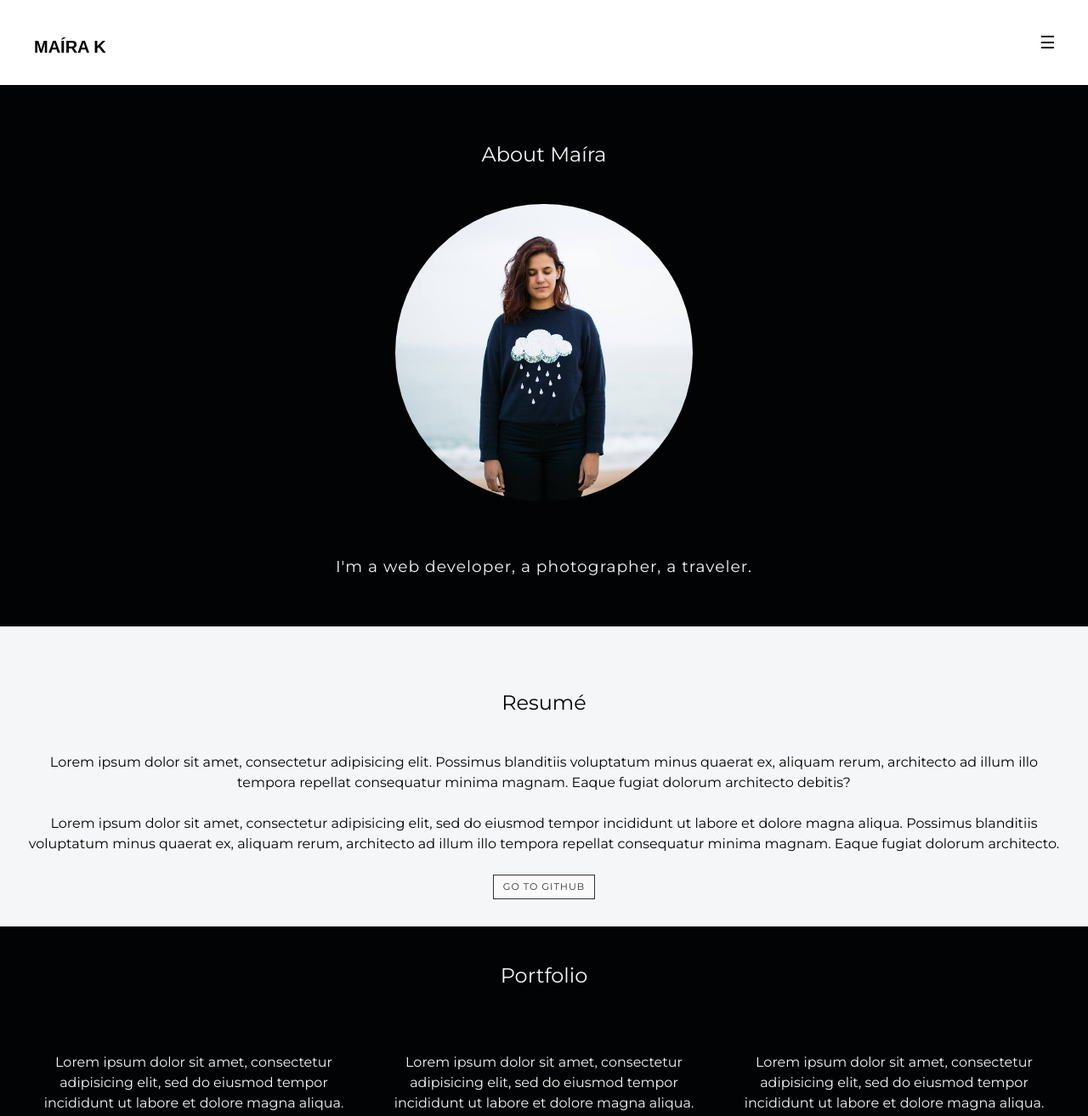
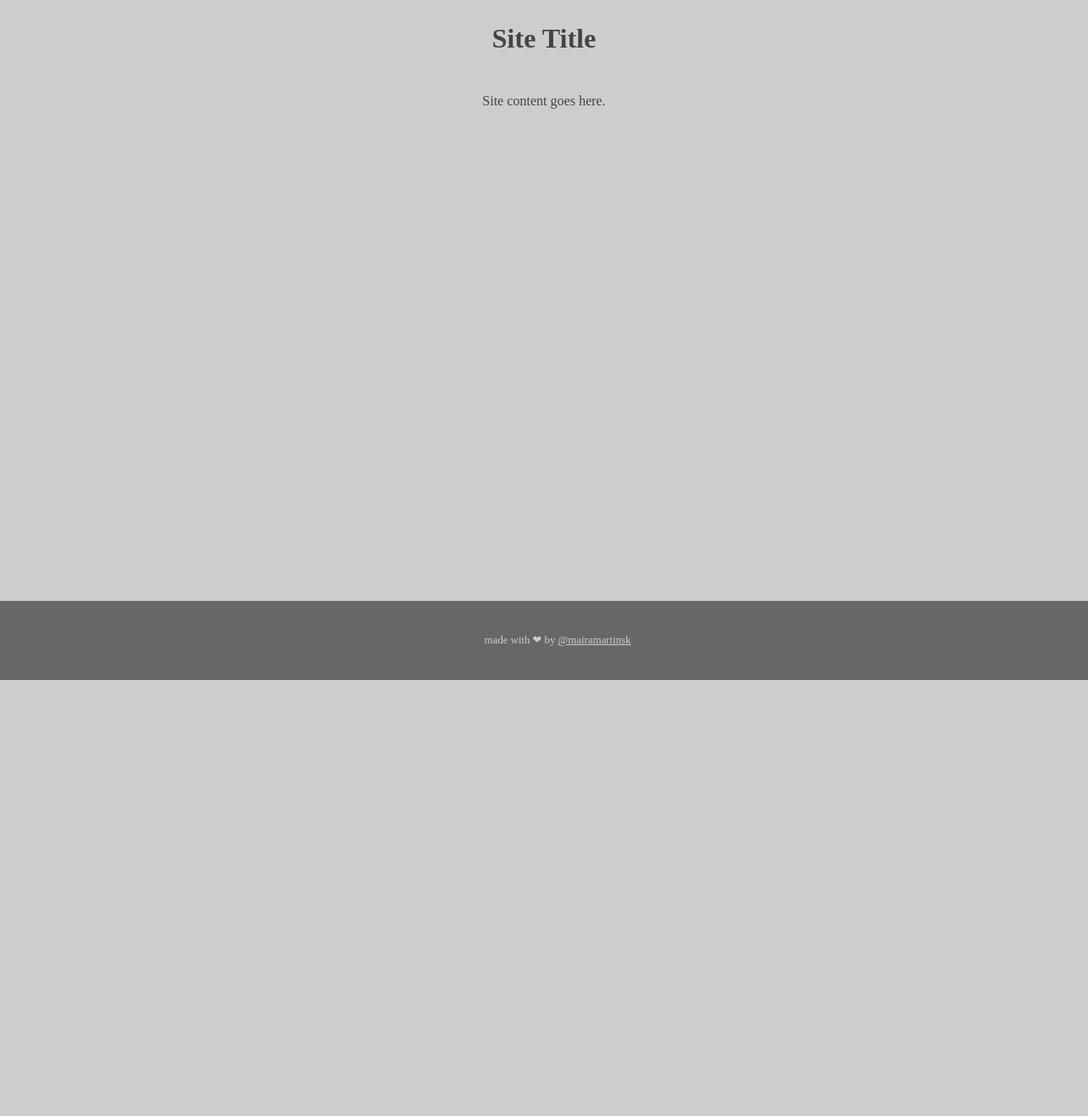
Before and after one commit to mairamartinsk/30sites, a website: page 00-boilerplate/index.html in a window 1280 px wide. Shown: the top 1313 px of the page at 85% size. After the commit the page ends 800 px from the top, so only its background shows below. Drawn offline with nearby package versions, Linux system fonts and the light colour scheme; files that its build step writes are made by us from their sources; files whose address does not match are found by name.

Commit message:
Create boilerplate project files

```diff
--- a/00-boilerplate/index.html
+++ b/00-boilerplate/index.html
@@ -1,5 +1,6 @@
 <!DOCTYPE html>
 <html lang="en">
+
 <head>
   <meta charset="UTF-8">
   <meta name="viewport" content="width=device-width, initial-scale=1.0">
@@ -7,62 +8,18 @@
   <title>#30Days30Sites Day 01: Portfolio</title>
   <link href="https://fonts.googleapis.com/css?family=Montserrat" rel="stylesheet">
   <link rel="stylesheet" href="../normalize.css">
-  <link rel="stylesheet" href="./css/styles.css">
+  <link rel="stylesheet" href="./css/styles.min.css">
 </head>
+
 <body>
-
-  <h1 class="site-title">Maíra K</h1>
-
-  <input id="burger" type="checkbox" />
-  <label for="burger">
-    <span></span>
-    <span></span>
-    <span></span>
-  </label>
-
-  <nav>
-    <ul>
-      <li><a href="#who">About</a></li>
-      <li><a href="#what">Skills</a></li>
-      <li><a href="#where">Portfolio</a></li>
-    </ul>
-  </nav>
-
-  <div id="who">
-    <h2 class="section-title">About Maíra</h2>
-    <img src="./maira.jpg" class="section-image">
-    <h3 class="section-subtitle">I'm a web developer, a photographer, a traveler.</h3>
-  </div>
-
-  <div id="what">
-    <h2 class="section-title">Resumé</h2>
-    <p>Lorem ipsum dolor sit amet, consectetur adipisicing elit. Possimus blanditiis voluptatum minus quaerat ex, aliquam rerum, architecto ad illum illo tempora repellat consequatur minima magnam. Eaque fugiat dolorum architecto debitis?</p>
-    <p>Lorem ipsum dolor sit amet, consectetur adipisicing elit, sed do eiusmod tempor incididunt ut labore et dolore magna aliqua. Possimus blanditiis voluptatum minus quaerat ex, aliquam rerum, architecto ad illum illo tempora repellat consequatur minima magnam. Eaque fugiat dolorum architecto.</p>
-    <button class="search">Go to Github</button>
-  </div>
-
-  <div id="where">
-    <h2 class="section-title">Portfolio</h2>
-    <ul class="where-grid">
-      <li>
-        <p>Lorem ipsum dolor sit amet, consectetur adipisicing elit, sed do eiusmod tempor incididunt ut labore et dolore magna aliqua.</p>
-        <img src="https://farm9.staticflickr.com/8807/17291015582_0e0090a094.jpg">
-      </li>
-      <li>
-        <p>Lorem ipsum dolor sit amet, consectetur adipisicing elit, sed do eiusmod tempor incididunt ut labore et dolore magna aliqua.</p>
-        <img src="https://farm5.staticflickr.com/4511/24312066848_a7f747a3c0.jpg">
-      </li>
-      <li>
-        <p>Lorem ipsum dolor sit amet, consectetur adipisicing elit, sed do eiusmod tempor incididunt ut labore et dolore magna aliqua.</p>
-        <img src="https://farm3.staticflickr.com/2824/34198757492_8cb657f974.jpg">
-      </li>
-    </ul>
+  <div class="container">
+    <h1>Site Title</h1>
+    <p>Site content goes here.</p>
   </div>
 
   <footer>
     <p class="credit">made with ❤ by <a href="https://github.com/mairamartinsk" target="_blank" class="credit">@mairamartinsk</a></p>
   </footer>
+</body>
 
-
-</body>
 </html>
--- a/00-boilerplate/scss/styles.scss
+++ b/00-boilerplate/scss/styles.scss
@@ -1,245 +1,33 @@
 body {
-  font-family: Montserrat, sans-serif;
   font-size: 1em;
   font-weight: normal;
   line-height: 1.5;
-  color: #f5f6f7;
-  background: #020304;
+  color: #444444;
+  background: #cdcdcd;
 }
 
-/* Header and Nav Styles */
-
-body .site-title {
-  position: fixed;
-  top: 40px;
-  left: 40px;
-  z-index: 6;
-  font-size: 20px;
-  font-weight: 900;
-  font-family: sans-serif;
-  text-transform: uppercase;
-  color: #000000;
-  margin: 0;
-}
-
-body input + label {
-  position: fixed;
-  top: 40px;
-  right: 40px;
-  height: 20px;
-  width: 15px;
-  z-index: 5;
-}
-
-body input + label span {
-  position: absolute;
-  width: 100%;
-  height: 2px;
-  top: 50%;
-  margin-top: -1px;
-  left: 0;
-  display: block;
-  background: #020304;
-  transition: 0.5s;
-}
-
-body input + label span:first-child {
-  top: 3px;
-}
-
-body input + label span:last-child {
-  top: 16px;
-}
-
-body label:hover {
-  cursor: pointer;
-}
-
-body input:checked + label span {
-  opacity: 0;
-  top: 50%;
-}
-
-body input:checked + label span:first-child {
-  opacity: 1;
-  transform: rotate(405deg);
-}
-
-body input:checked + label span:last-child {
-  opacity: 1;
-  transform: rotate(-405deg);
-}
-
-body input ~ nav {
-  background: white;
-  position: fixed;
-  top: 0;
-  left: 0;
-  width: 100%;
-  height: 100px;
-  z-index: 3;
-  transition: 0.5s;
-  transition-delay: 0.5s;
-  overflow: hidden;
-}
-
-body input ~ nav > ul {
-  text-align: center;
-  position: absolute;
-  top: 35%;
-  left: 20%;
-  right: 20%;
-}
-
-body input ~ nav > ul > li {
-  opacity: 0;
-  transition: 0.5s;
-  transition-delay: 0s;
-}
-
-body input ~ nav > ul > li > a {
-  text-decoration: none;
-  text-transform: uppercase;
-  color: #020304;
-  font-weight: 700;
-  font-family: sans-serif;
-  display: block;
-  padding: 30px;
-}
-
-body input:checked ~ nav {
-  height: 100%;
-  transition-delay: 0s;
-}
-
-body input:checked ~ nav > ul > li {
-  opacity: 1;
-  transition-delay: 0.5s;
-}
-
-/* About Section Styles */
-
-* #who {
-  padding: 100px 2rem 3rem;
-  text-align: center;
-}
-
-.section-image {
-  width: 350px;
-  height: 350px;
-  object-fit: cover;
-  border-radius: 50%;
-  margin-bottom: 3em;
-}
-
-.section-title {
-  font-size: 1.5em;
-  font-weight: 500;
-  margin: 5vh auto;
-  text-align: center;
-}
-
-.section-subtitle {
-  font-weight: 300;
-  margin: 1vh auto;
-  text-align: center;
-  letter-spacing: 1px;
-}
-
-/* Resume Section Styles */
-
-#what {
-  background: #f5f6f7;
-  color: #020304;
-  padding: 2rem;
-  text-align: center;
-}
-
-#what p {
-  margin-bottom: 1.5em;
-  font-size: 1em;
-  text-align: center;
-}
-
-.search {
-  padding: 0.625em 1em;
-  border: 1px solid #333333;
-  background-color: #fafafa;
-  color: #333333;
-  font-size: 0.7em;
-  cursor: pointer;
-  text-transform: uppercase;
-  font-weight: 300;
-  letter-spacing: 1px;
-}
-
-/* Gallery Section Styles */
-
-#where {
-  text-align: center;
-}
-
-#where .section-title {
-  text-align: center;
-}
-
-.where-grid {
-  list-style: none;
-  margin: 0;
-  text-align: center;
-  padding: 1em 2em;
-}
-
-#where img {
-  margin: 0 auto;
-  max-width: 100%;
-  width: 100%;
-  object-fit: cover;
-  margin-bottom: 2.8125em;
-}
-
-#where p {
-  font-size: 1em;
-  text-align: center;
-  margin-bottom: 0.625em;
+.container {
+  display: flex;
+  flex-direction: column;
+  align-items: center;
+  justify-content: center;
+  margin: auto;
 }
 
 /* Footer Styles */
 
 footer {
-  background-color: #ffffff;
+  position: fixed;
+  bottom: 0;
+  width: 100%;
+  margin: 0;
+  padding: 0;
+  background-color: #676767;
   padding: 1.5em 1em;
   text-align: center;
 }
 
 .credit {
   font-size: 0.8rem;
-  color: #676767;
+  color: #cdcdcd;
 }
-
-/* Media Queries */
-
-@media screen and (max-width: 600px) {
-  .section-image {
-    width: 200px;
-    height: 200px;
-    margin: 0 auto;
-  }
-}
-
-/* CSS Grid Support */
-
-@supports (display: grid) {
-  .where-grid {
-    display: grid;
-    grid-template-columns: repeat(auto-fit, minmax(250px, 1fr));
-    grid-gap: 20px;
-    justify-items: center;
-    align-content: center;
-  }
-  @media screen and (max-width: 600px) {
-    .where-grid {
-      grid-template-columns: 1fr;
-    }
-  }
-}
```
